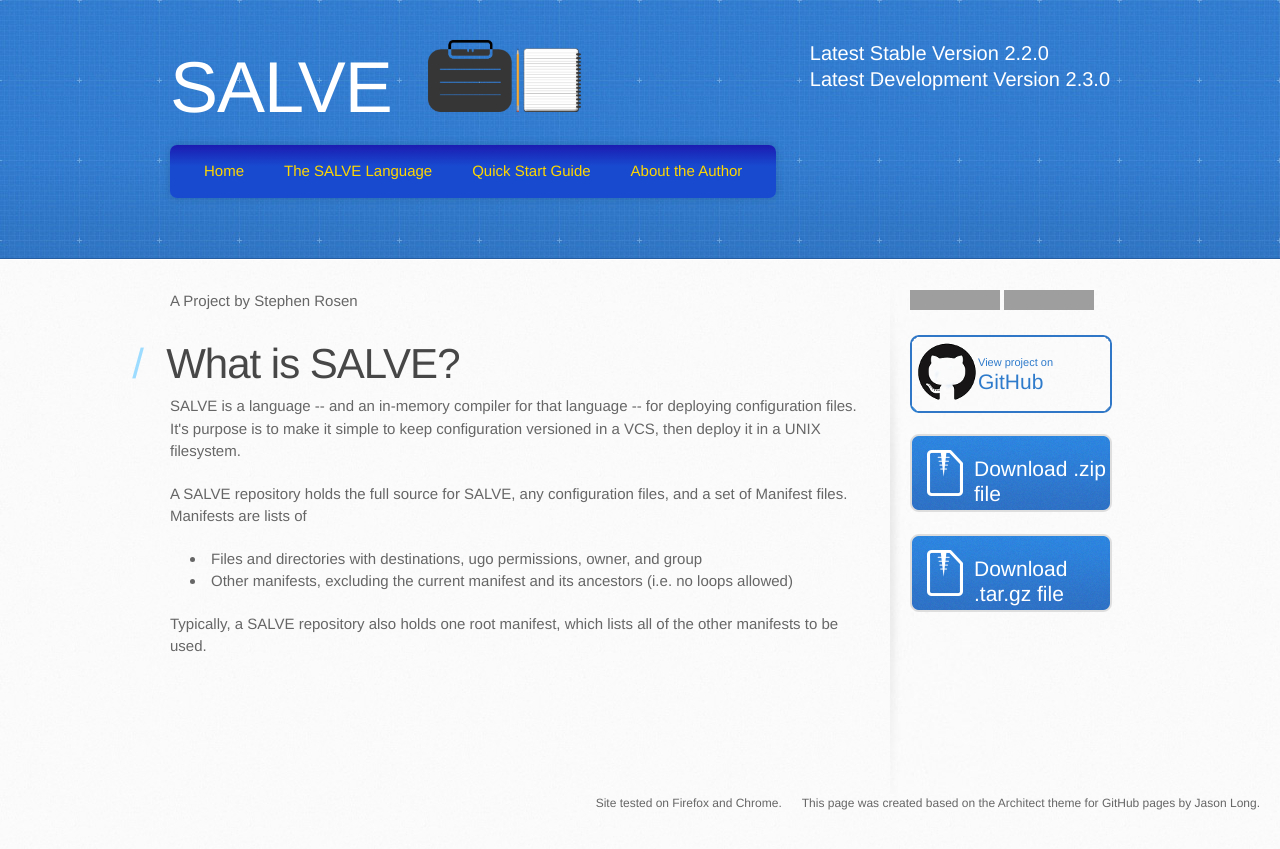
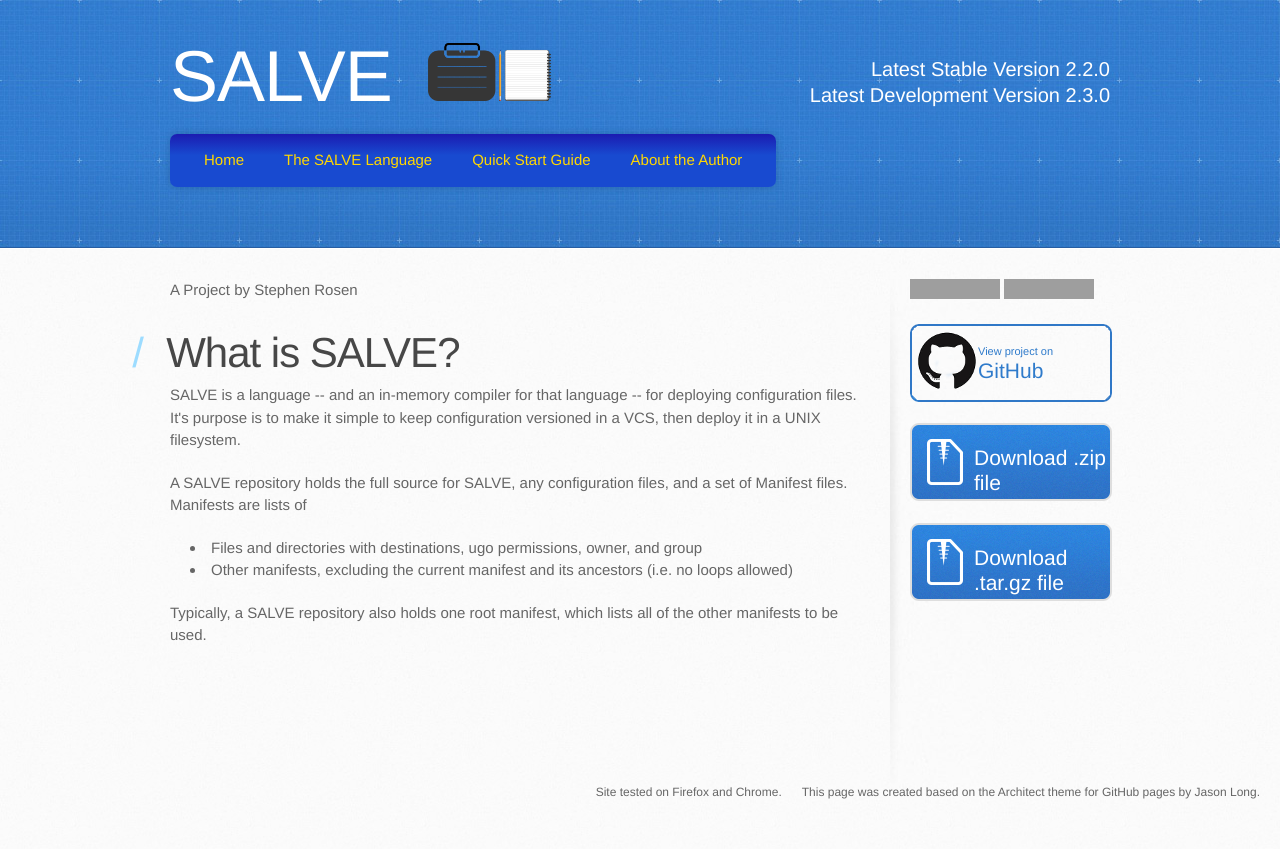
Before and after one commit to sirosen/salve.sirosen.net, a Jekyll site: the page built from index.html, in a window 1280 px wide. Shown: the top 849 px of the page. Built offline with Jekyll 4.4.1, drawn with Linux system fonts in a browser that asks for light colours; some web fonts are replaced; grey boxes are pictures that could not be loaded.

Commit message:
Fixes to header styling
Fix for versions in header (placement + size), and a minor fix for logo
heights.

```diff
--- a/stylesheets/stylesheet.css
+++ b/stylesheets/stylesheet.css
@@ -79,7 +79,7 @@ header h1 {
   margin-bottom: 0.2em;
 }
 header img {
-    height: 72px;
+    height: 58px;
     padding-right: 36px;
     padding-left: 36px;
 }
@@ -104,8 +104,10 @@ header h3 {
 
 header .inner .versions {
     position: absolute;
-    top: 0;
+    top: 16px;
     right: 0;
+    text-align: right;
+    font-size: 10px;
 }
 
 header h3.versionstring {
@@ -384,7 +386,7 @@ footer a:hover {
     font-size: 60px;
   }
   header img {
-    height: 60px;
+    height: 48px;
     padding-right: 30px;
     padding-left: 30px;
   }
@@ -427,7 +429,7 @@ footer a:hover {
     font-size: 48px;
   }
   header img {
-    height: 48px;
+    height: 38px;
     padding-right: 24px;
     padding-left: 24px;
   }
@@ -440,6 +442,9 @@ footer a:hover {
 
   header .inner .versions {
     position: relative;
+    text-align: left;
+    font-size: 8px;
+    top: 0;
   }
 
   #main-content {
```
